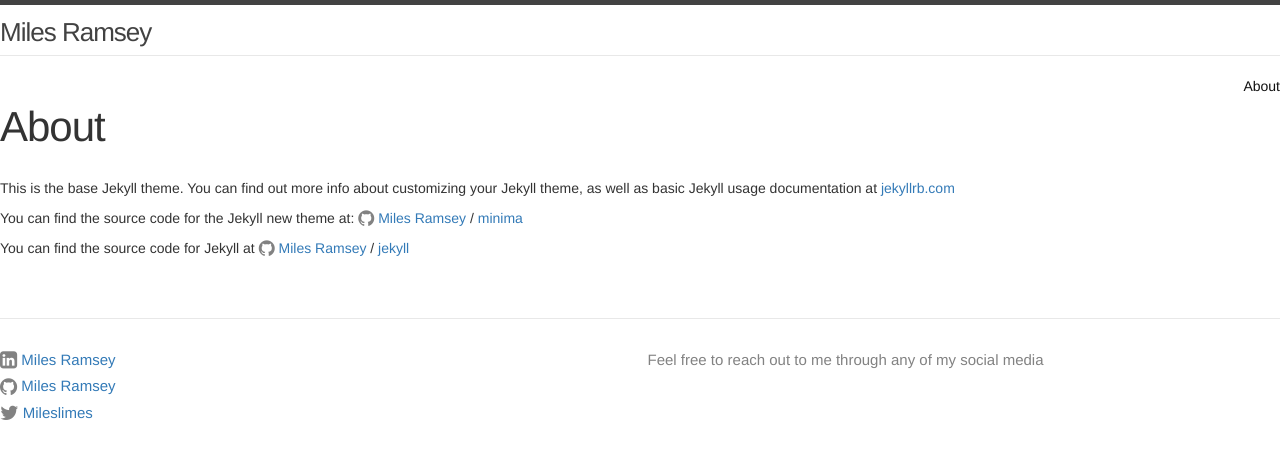
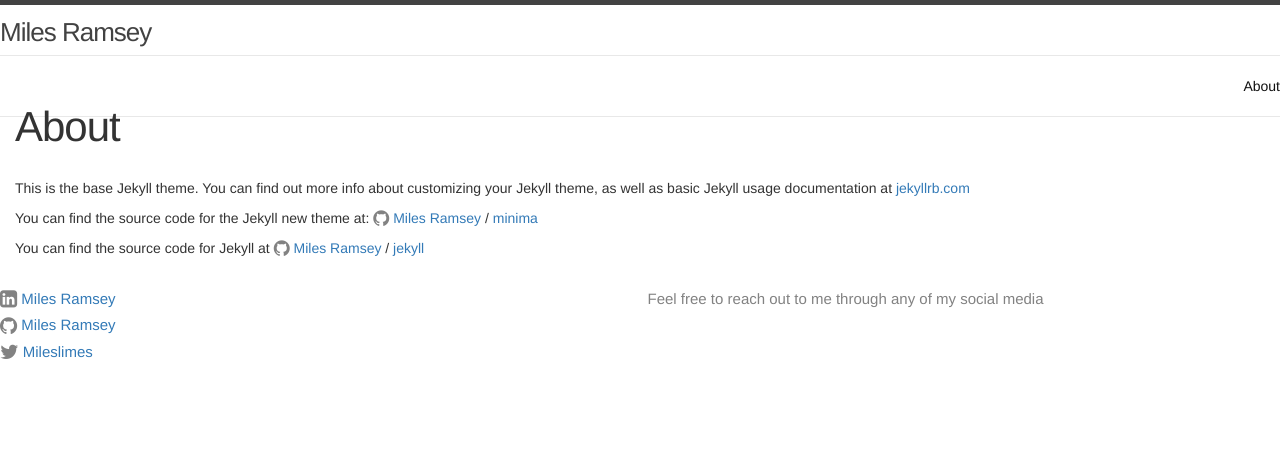
Before and after one commit to MilesRamsey/milesramsey.github.io, a Jekyll site: the page built from about.md, in a window 1280 px wide. Shown: the top 459 px of the page. Built offline with Jekyll 4.4.1, drawn with Linux system fonts in a browser that asks for light colours.

Commit message:
Update default.html

```diff
--- a/_layouts/default.html
+++ b/_layouts/default.html
@@ -8,7 +8,7 @@
     {% include header.html %}
 
     <main class="page-content" aria-label="Content">
-      <div class="wrapper">
+      <div class="col-md-10">
         {{ content }}
       </div>
     </main>
```
